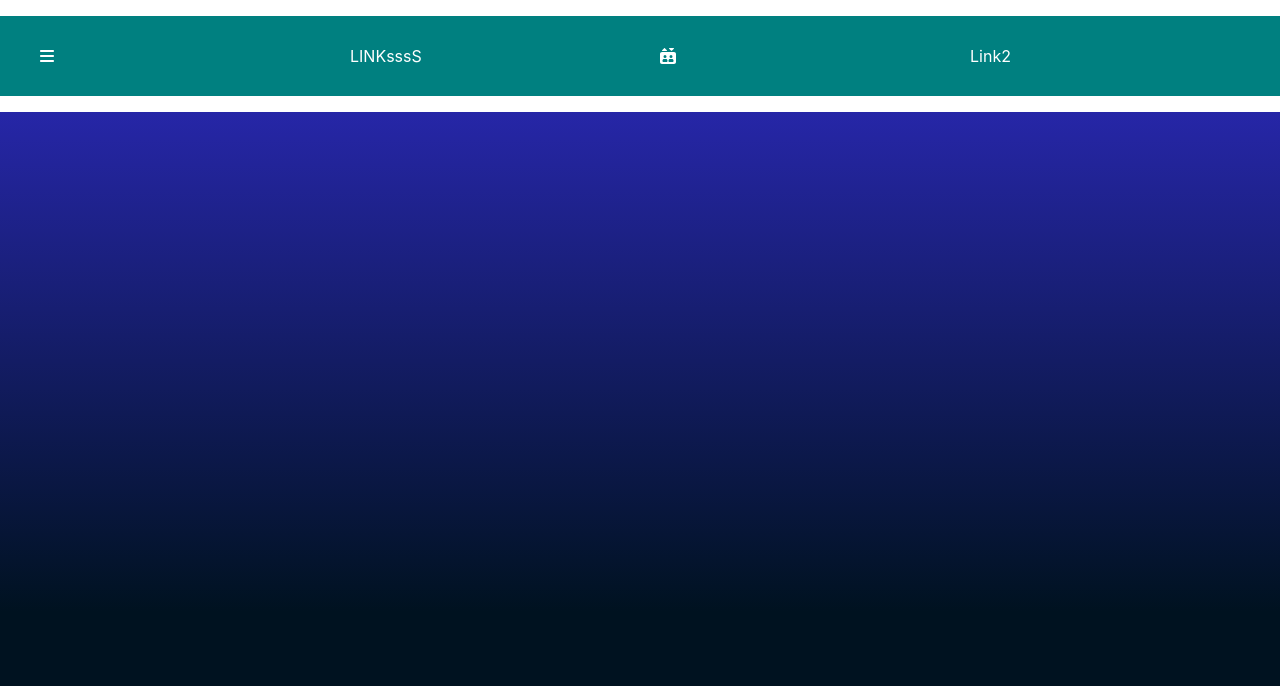
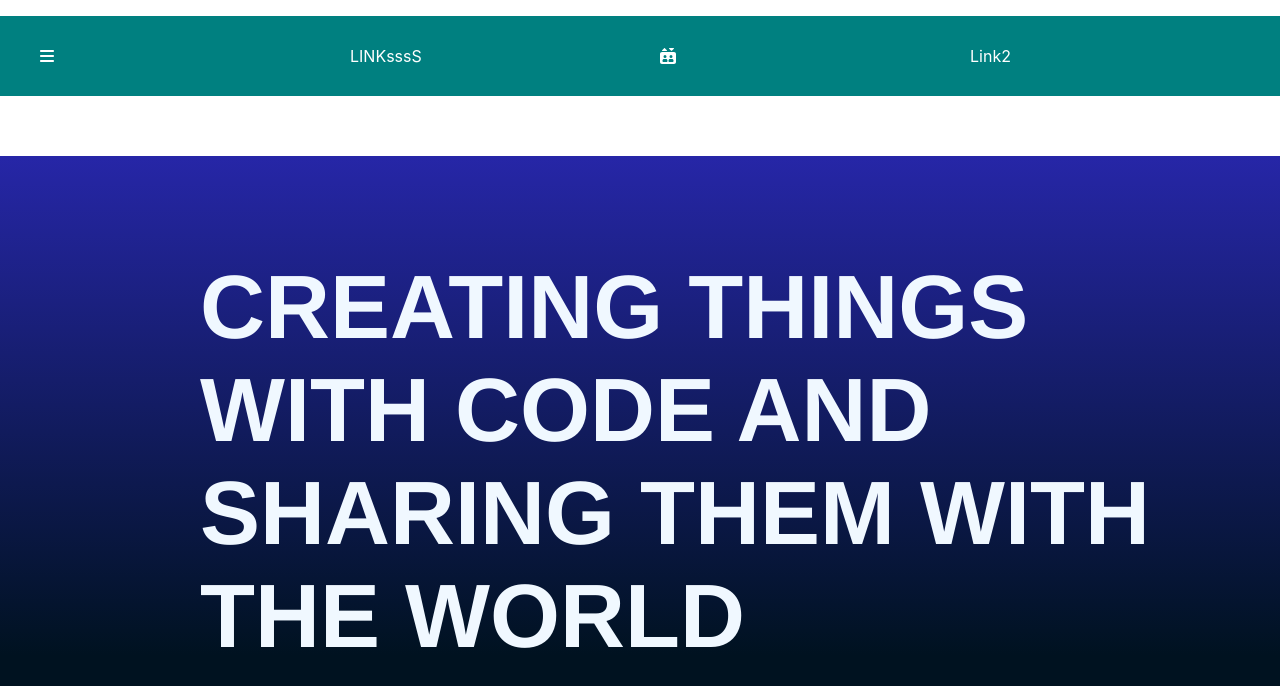
Before and after one commit to mrsaxman29/reactapp1, a React (Create React App) app in the folder reactapp1/: page / in a window 1280 px wide. Shown: the top 686 px of the page. Built offline with nearby package versions, Linux system fonts and the light colour scheme.

Commit message:
chatgpt43

```diff
--- a/reactapp1/src/BG_Transition.js
+++ b/reactapp1/src/BG_Transition.js
@@ -7,7 +7,9 @@ export default function BG_Transition() {
 
   return (
     <>
-      <div class="top_color"></div>
+      <div class="top_color">
+        <h1 id="headline">CREATING THINGS WITH CODE AND SHARING THEM WITH THE WORLD</h1>
+      </div>
       <img src='../bg1.svg'></img>
       <div class="bottom_color"></div>
     </>
--- a/reactapp1/src/index.css
+++ b/reactapp1/src/index.css
@@ -65,6 +65,7 @@ code {
 .top_color{
   height: 500px;
   background-image: linear-gradient(rgb(38, 38, 167), #001220 );
+
 }
 
 .bottom_color{
@@ -105,3 +106,12 @@ img{
   transition: 2s;
   margin-left: 200px;
 }
+
+#headline{
+  font-family: 'Franklin Gothic Medium', 'Arial Narrow', Arial, sans-serif;
+  color: aliceblue;
+  font-size: 90px;
+  padding-left: 200px;
+  padding-top: 100px;
+
+}
```
